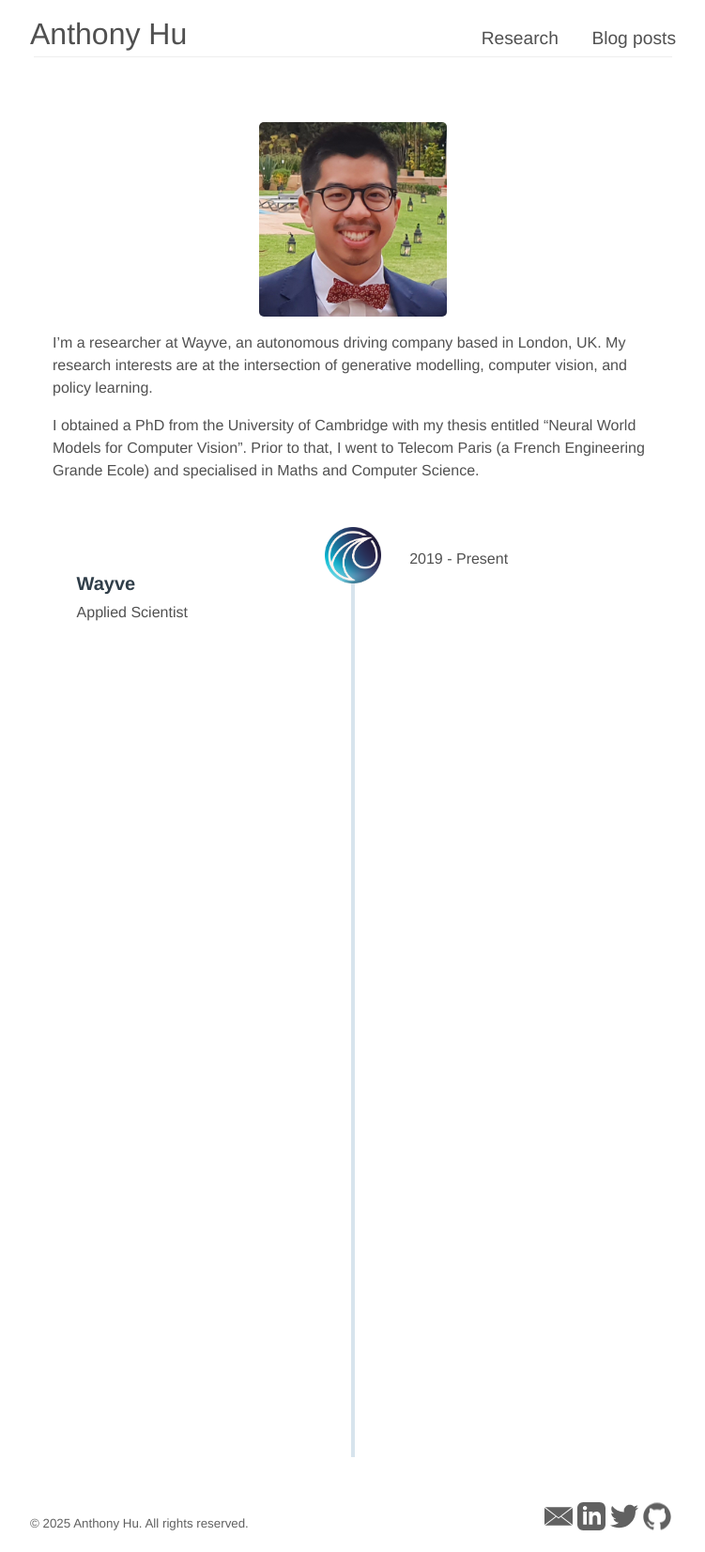
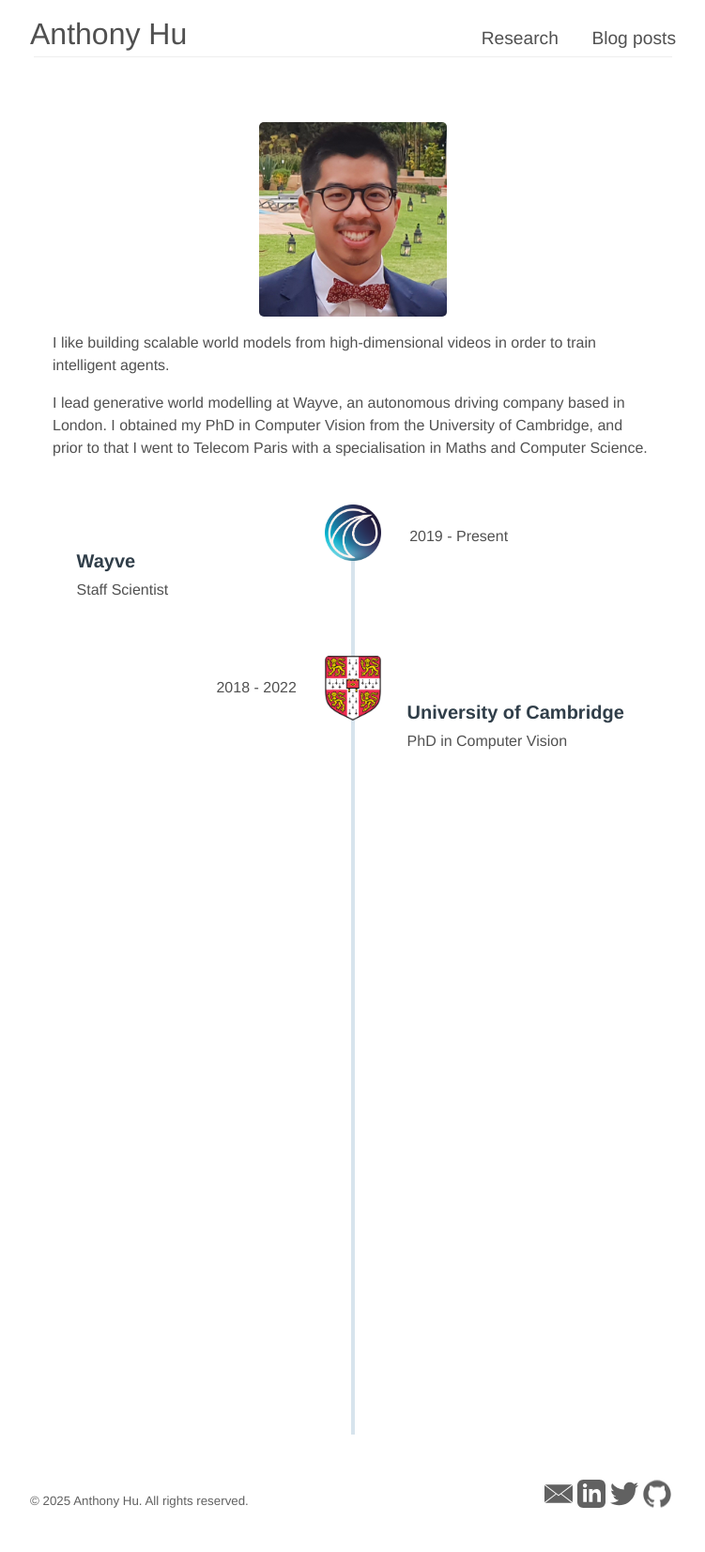
Before and after one commit to anthonyhu/anthonyhu.github.io, a Jekyll site: the page built from index.md, in a window 1280 px wide. Shown: the whole page at 94% size, without its empty margins (264-1015 px from the left). Built offline with Jekyll 4.4.1, drawn with Linux system fonts in a browser that asks for light colours; nearby versions of some CDN libraries; after the commit the page ends 1628 px from its top, so only the background shows below that.

```diff
--- a/_config.yml
+++ b/_config.yml
@@ -46,7 +46,7 @@ curriculum:
   - image: img/wayve.png
     title: Wayve
     info: 2019 - Present
-    description: "Applied Scientist"
+    description: "Staff Scientist"
     url: https://wayve.ai/
   - image: img/cambridge.png
     title: University of Cambridge
@@ -71,5 +71,5 @@ curriculum:
   - image: img/saint-louis.png
     title: Lycee Saint-Louis
     info: 2012-2014
-    description: Classes Preparatoires (Maths and Physics)
+    description: Classes Préparatoires (Maths and Physics)
     url: https://lycee-saintlouis.fr/
--- a/index.md
+++ b/index.md
@@ -5,9 +5,9 @@ title: Home
 
 <p align='center'><img src='/img/me.jpg' alt='Me' width='200'/></p>
 
-I’m a researcher at Wayve, an autonomous driving company based in London, UK. My research interests are at the intersection of generative modelling, computer vision, and policy learning.
+I like building scalable world models from high-dimensional videos in order to train intelligent agents.
 
-I obtained a PhD from the University of Cambridge with my thesis entitled “Neural World Models for Computer Vision”. Prior to that, I went to Telecom Paris (a French Engineering Grande Ecole) and specialised in Maths and Computer Science.
+I lead generative world modelling at Wayve, an autonomous driving company based in London. I obtained my PhD in Computer Vision from the University of Cambridge, and prior to that I went to Telecom Paris with a specialisation in Maths and Computer Science.
 
 <!-- The timeline is defined in __config.yml. Needs `css, js, partials, scss` folders and `_layouts/about.html`-->
 
```
Also changed, not shown: _research/06-gaia.md (deleted, +0 -34 lines), _research/06-gaia1.md (added, +34 -0 lines), _research/07-gaia2.md (added, +33 -0 lines), _research/thumbnails/gaia2_thumbnail.jpg (added), 4 other files.
